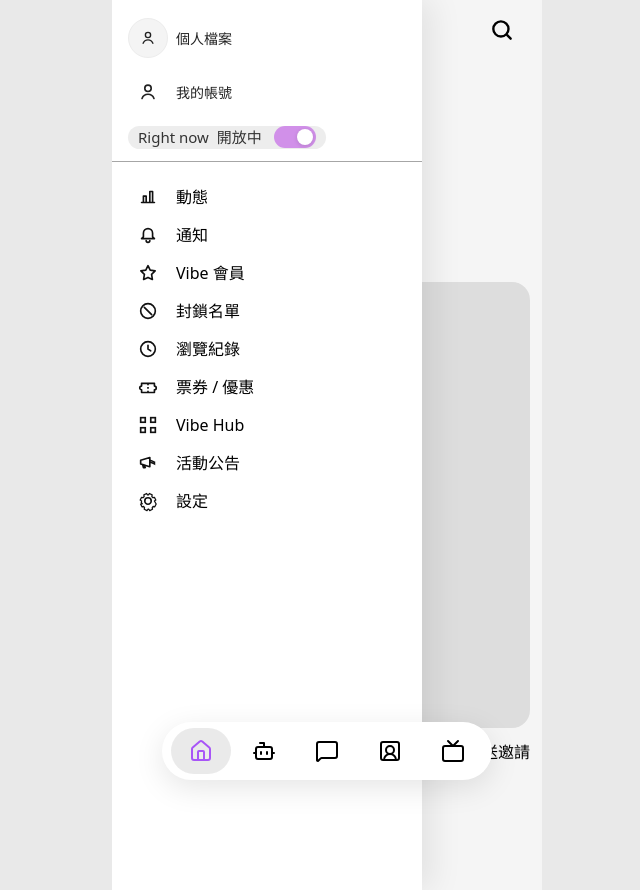
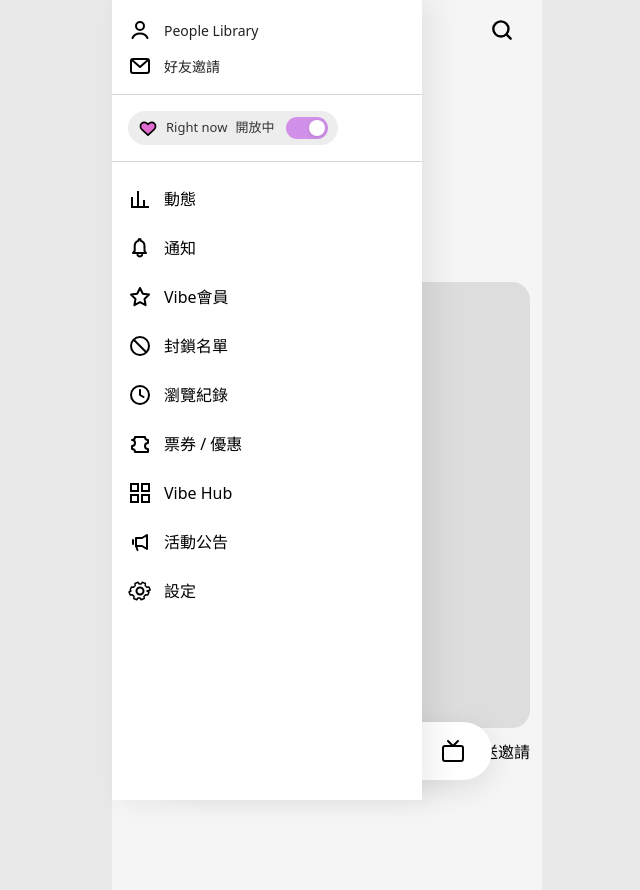
Before and after one commit to stevenchien0726-del/vibelink, a Next.js app: page / in a window 1280 px wide. Both pictures are taken after a click on the button 458 px from the left and 30 px from the top of the page. Shown: the whole page, without its empty margins (313-953 px from the left). Built offline with nearby package versions, Linux system fonts and the light colour scheme.

Commit message:
update UI

```diff
--- a/components/home/ui/layout/SideProfileMenu.tsx
+++ b/components/home/ui/layout/SideProfileMenu.tsx
@@ -1,4 +1,5 @@
 import React from "react";
+import { motion } from "framer-motion";
 import {
   PersonIcon,
   MailIcon,
@@ -28,9 +29,11 @@ function SideItem({
   return (
     <button
       type="button"
-      className="flex items-center gap-5 text-[30px] text-left w-full"
+      className="flex w-full items-center gap-3 bg-transparent py-[14px] text-left text-[14px] text-[#222]"
     >
+      <span className="flex h-[24px] w-[24px] items-center justify-center text-[#111]">
         {icon}
+      </span>
       <span>{label}</span>
     </button>
   );
@@ -39,54 +42,69 @@ function SideItem({
 export default function SideProfileMenu({ onClose }: SideProfileMenuProps) {
   return (
     <>
-      <button
+      <motion.button
         type="button"
         aria-label="關閉側邊選單"
-        className="absolute inset-0 bg-white/60 z-30"
+        className="fixed top-0 left-1/2 z-[140] h-full w-full max-w-[430px] -translate-x-1/2 bg-[rgba(0,0,0,0.14)]"
         onClick={onClose}
+        initial={{ opacity: 0 }}
+        animate={{ opacity: 1 }}
+        exit={{ opacity: 0 }}
+        transition={{ duration: 0.2, ease: "easeOut" }}
       />
 
-      <div className="absolute left-0 top-0 h-full w-[78%] bg-[#efefef] z-40 pt-24 px-5 overflow-y-auto shadow-lg">
-        <div className="space-y-7 text-[28px] pb-40">
-          <button type="button" className="flex items-center gap-5 text-left">
+      <motion.aside
+        className="fixed top-0 left-1/2 z-[141] flex h-full w-[72%] max-w-[310px] -translate-x-[215px] flex-col overflow-y-auto bg-white shadow-[10px_0_30px_rgba(0,0,0,0.08)]"
+        initial={{ x: -36, opacity: 0.96 }}
+        animate={{ x: 0, opacity: 1 }}
+        exit={{ x: -36, opacity: 0.96 }}
+        transition={{ duration: 0.24, ease: "easeOut" }}
+      >
+        <div className="border-b border-[#d6d6d6] px-4 pb-4 pt-[18px]">
+          <div className="mb-[12px] flex items-center gap-3">
+            <span className="flex h-[24px] w-[24px] items-center justify-center text-[#111]">
               <PersonIcon />
-            <span>People Library</span>
-          </button>
+            </span>
+            <span className="text-[14px] font-medium text-[#222]">
+              People Library
+            </span>
+          </div>
 
-          <button type="button" className="flex items-center gap-5 text-left">
+          <div className="flex items-center gap-3">
+            <span className="flex h-[24px] w-[24px] items-center justify-center text-[#111]">
               <MailIcon />
-            <span>好友邀請</span>
-          </button>
+            </span>
+            <span className="text-[14px] font-medium text-[#222]">
+              好友邀請
+            </span>
+          </div>
+        </div>
 
-          <button type="button" className="flex items-center gap-5 text-left">
+        <div className="border-b border-[#d6d6d6] px-4 py-4">
+          <div className="flex w-fit max-w-full items-center gap-2 rounded-full bg-[#ededed] px-[10px] py-[6px]">
+            <span className="flex h-[20px] w-[20px] items-center justify-center text-[#111]">
               <HeartOutlineIcon />
-            <span>Right now</span>
-          </button>
-
-          <div className="mt-2 h-[60px] rounded-[24px] bg-[#d9d9d9] flex items-center justify-between px-6 text-[24px]">
-            <span>我的Right now</span>
-            <div className="flex items-center gap-4">
-              <span>開啟中</span>
-              <div className="w-[78px] h-[42px] rounded-full bg-[#d07ccf] relative">
-                <div className="absolute right-[3px] top-[3px] w-[36px] h-[36px] bg-white rounded-full" />
+            </span>
+            <span className="text-[13px] text-[#333]">Right now</span>
+            <span className="text-[13px] text-[#333]">開放中</span>
+            <div className="ml-1 flex h-[22px] w-[42px] items-center justify-end rounded-full bg-[#d190e9] p-[3px]">
+              <div className="h-4 w-4 rounded-full bg-white shadow-[0_1px_4px_rgba(0,0,0,0.14)]" />
             </div>
           </div>
         </div>
 
-          <div className="pt-4 space-y-8">
-            <SideItem icon={<PersonIcon />} label="帳號管理" />
-            <SideItem icon={<ChartIcon />} label="我的動態" />
+        <div className="flex flex-col gap-[25px] px-4 pb-6 pt-[25px]">
+          <SideItem icon={<ChartIcon />} label="動態" />
           <SideItem icon={<BellIcon />} label="通知" />
-            <SideItem icon={<StarIcon />} label="最愛" />
-            <SideItem icon={<BlockIcon />} label="已封鎖" />
-            <SideItem icon={<ClockIcon />} label="典藏內容" />
-            <SideItem icon={<TicketIcon />} label="Vibe會員" />
+          <SideItem icon={<StarIcon />} label="Vibe會員" />
+          <SideItem icon={<BlockIcon />} label="封鎖名單" />
+          <SideItem icon={<ClockIcon />} label="瀏覽紀錄" />
+          <SideItem icon={<TicketIcon />} label="票券 / 優惠" />
           <SideItem icon={<GridIcon />} label="Vibe Hub" />
+          <SideItem icon={<MegaphoneIcon />} label="活動公告" />
           <SideItem icon={<GearIcon />} label="設定" />
-            <SideItem icon={<MegaphoneIcon />} label="廣告中心" />
         </div>
-        </div>
-      </div>
+      </motion.aside>
     </>
   );
 }
--- a/pages/HomePage.tsx
+++ b/pages/HomePage.tsx
@@ -4,13 +4,14 @@ import { useEffect, useRef, useState } from 'react'
 import { AnimatePresence, motion } from 'framer-motion'
 import StoryRow from '@/components/home/sections/story/StoryRow'
 import FeedGrid from '@/components/home/sections/feed/FeedGrid'
+import SideProfileMenu from '@/components/home/ui/layout/SideProfileMenu'
 
 type FeedMode = '1x1' | '2x2' | '3x3'
 
 type UploadMenuItem = {
   id: string
   label: string
-  icon: string
+  icon: React.ReactNode
 }
 
 type PostItem = {
@@ -27,9 +28,9 @@ type StoryItem = {
 }
 
 const uploadMenuItems: UploadMenuItem[] = [
-  { id: 'post', label: '貼文', icon: '📝' },
-  { id: 'video', label: '短影片', icon: '🎬' },
-  { id: 'album', label: '配對牆相片集', icon: '🖼️' },
+  { id: 'post', label: '貼文', icon: <PostUploadIcon /> },
+  { id: 'video', label: '短影片', icon: <VideoUploadIcon /> },
+  { id: 'album', label: '配對牆相片集', icon: <AlbumUploadIcon /> },
 ]
 
 const mockPosts: PostItem[] = [
@@ -272,8 +273,8 @@ function handleNextStoryPage() {
           </button>
 
           {isUploadOpen && (
-            <div className="absolute top-[56px] left-0 z-[50] w-[172px] rounded-[14px] border-[1.5px] border-[#d58be7] bg-[#f6eff7] p-[10px] shadow-[0_12px_30px_rgba(0,0,0,0.1)]">
-              <div className="px-1 pb-2 pt-[2px] text-[13px] font-semibold text-[#666]">
+            <div className="fixed top-[68px] left-1/2 z-[120] w-[260px] max-w-[260px] -translate-x-1/2 rounded-[20px] border border-[#d58be7] bg-[#f6eff7] px-[25px] py-[30px] shadow-[0_12px_30px_rgba(0,0,0,0.12)]">
+              <div className="pb-3 text-center text-[16px] font-semibold text-[#666]">
   上傳內容
 </div>
 
@@ -281,12 +282,14 @@ function handleNextStoryPage() {
   <button
     key={item.id}
     type="button"
-                  className="flex w-full items-center gap-[10px] rounded-[10px] bg-transparent px-[8px] py-[10px] text-left text-[14px] text-[#222] hover:bg-[#222]/10"
+    className="flex w-full items-center justify-center gap-[25px] rounded-[14px] px-[20px] py-[20px] text-[20px] font-medium text-[#222] hover:bg-[#222]/10"
   >
-                  <span className="inline-block w-[18px] text-center">
+  <div className="flex items-center gap-[10px]">
+    <span className="flex h-[24px] w-[24px] items-center justify-center">
       {item.icon}
     </span>
-                  <span>{item.label}</span>
+    <span className="text-center">{item.label}</span>
+  </div>
 </button>
               ))}
             </div>
@@ -509,57 +512,18 @@ function handleNextStoryPage() {
 
       {isProfileOpen && (
   <>
-          <button
+    <motion.button
   type="button"
-            aria-label="Close profile drawer"
+  aria-label="關閉側邊選單"
+  className="fixed top-0 left-1/2 z-[140] h-full w-full max-w-[430px] -translate-x-1/2 bg-[rgba(0,0,0,0.14)]"
   onClick={() => setIsProfileOpen(false)}
-            className="absolute inset-0 z-[49] bg-[rgba(0,0,0,0.14)]"
+  initial={{ opacity: 0 }}
+  animate={{ opacity: 1 }}
+  exit={{ opacity: 0 }}
+  transition={{ duration: 0.2, ease: "easeOut" }}
 />
 
-          <aside
-            ref={drawerRef}
-            className="absolute left-0 top-0 z-[50] flex h-full w-[72%] max-w-[310px] flex-col overflow-y-auto bg-white shadow-[10px_0_30px_rgba(0,0,0,0.08)]"
-          >
-            <div className="border-b border-[#a6a6a6] px-4 pb-2 pt-[18px]">
-              <div className="mb-[14px] flex items-center gap-2">
-                <div className="grid h-10 w-10 place-items-center rounded-full border border-[#ececec] bg-[#f4f4f4] text-[#222]">
-                  <UserAvatarIcon />
-                </div>
-                <span className="text-[14px] font-medium text-[#222]">
-                  個人檔案
-                </span>
-              </div>
-
-              <div className="mb-[14px] flex items-center gap-2">
-                <div className="grid h-10 w-10 place-items-center text-[#222]">
-                  <AccountIcon />
-                </div>
-                <span className="text-[14px] font-medium text-[#222]">
-                  我的帳號
-                </span>
-              </div>
-
-              <div className="mb-1 mt-1 flex w-fit max-w-full items-center gap-2 rounded-full bg-[#ededed] px-[10px] py-0">
-                <span className="text-[15px] text-[#333]">Right now</span>
-                <span className="text-[15px] text-[#333]">開放中</span>
-                <div className="ml-1 flex h-[22px] w-[42px] items-center justify-end rounded-full bg-[#d190e9] p-[3px]">
-                  <div className="h-4 w-4 rounded-full bg-white shadow-[0_1px_4px_rgba(0,0,0,0.14)]" />
-                </div>
-              </div>
-            </div>
-
-            <div className="flex flex-col gap-[8px] px-4 pb-6 pt-[20px]">
-              <DrawerMenuItem icon={<ActivityIcon />} label="動態" />
-              <DrawerMenuItem icon={<BellIcon />} label="通知" />
-              <DrawerMenuItem icon={<StarIcon />} label="Vibe 會員" />
-              <DrawerMenuItem icon={<BlockIcon />} label="封鎖名單" />
-              <DrawerMenuItem icon={<ClockIcon />} label="瀏覽紀錄" />
-              <DrawerMenuItem icon={<TicketIcon />} label="票券 / 優惠" />
-              <DrawerMenuItem icon={<HubIcon />} label="Vibe Hub" />
-              <DrawerMenuItem icon={<MegaphoneIcon />} label="活動公告" />
-              <DrawerMenuItem icon={<SettingIcon />} label="設定" />
-            </div>
-          </aside>
+    <SideProfileMenu onClose={() => setIsProfileOpen(false)} />
   </>
 )}
 
@@ -804,3 +768,62 @@ function MegaphoneIcon() {
     </svg>
   )
 }
+
+function PostUploadIcon() {
+  return (
+    <svg width="18" height="18" viewBox="0 0 24 24" fill="none" aria-hidden="true">
+      <path
+        d="M8 5h8M12 5v14M5 12h14"
+        stroke="currentColor"
+        strokeWidth="1.8"
+        strokeLinecap="round"
+      />
+    </svg>
+  )
+}
+
+function VideoUploadIcon() {
+  return (
+    <svg width="18" height="18" viewBox="0 0 24 24" fill="none" aria-hidden="true">
+      <rect
+        x="4"
+        y="6"
+        width="11"
+        height="12"
+        rx="2"
+        stroke="currentColor"
+        strokeWidth="1.8"
+      />
+      <path
+        d="M15 10l5-3v10l-5-3"
+        stroke="currentColor"
+        strokeWidth="1.8"
+        strokeLinejoin="round"
+      />
+    </svg>
+  )
+}
+
+function AlbumUploadIcon() {
+  return (
+    <svg width="18" height="18" viewBox="0 0 24 24" fill="none" aria-hidden="true">
+      <rect
+        x="4"
+        y="5"
+        width="16"
+        height="14"
+        rx="2"
+        stroke="currentColor"
+        strokeWidth="1.8"
+      />
+      <path
+        d="M8 14l2.5-2.5 2.5 2.5 3.5-3.5 3.5 3.5"
+        stroke="currentColor"
+        strokeWidth="1.8"
+        strokeLinecap="round"
+        strokeLinejoin="round"
+      />
+      <circle cx="9" cy="9" r="1.2" fill="currentColor" />
+    </svg>
+  )
+}
```
Also changed, not shown: components/home/ui/nav/TopBar.tsx (+16 -4 lines). Lines whose indentation alone changed are shown as unchanged.
